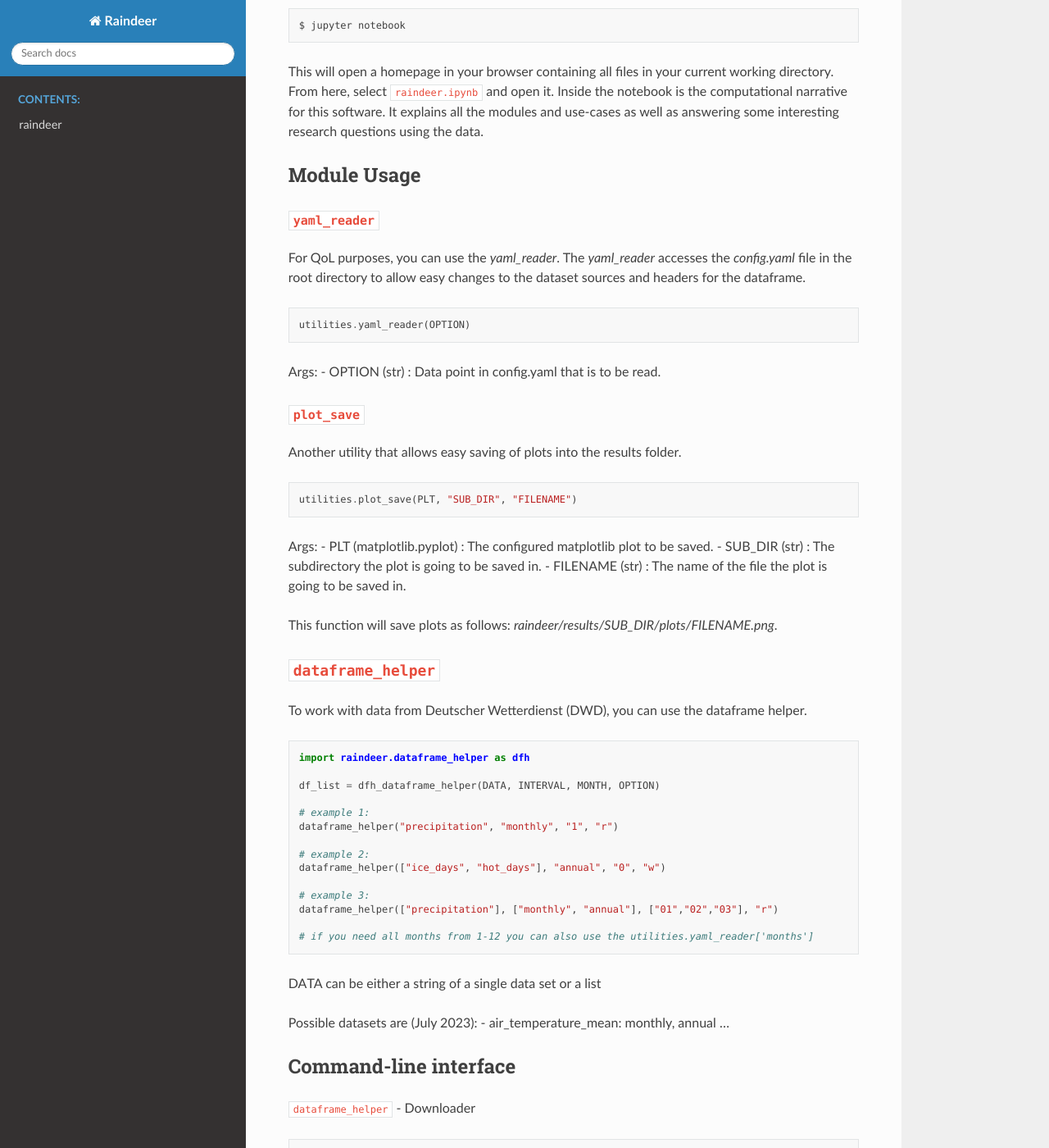
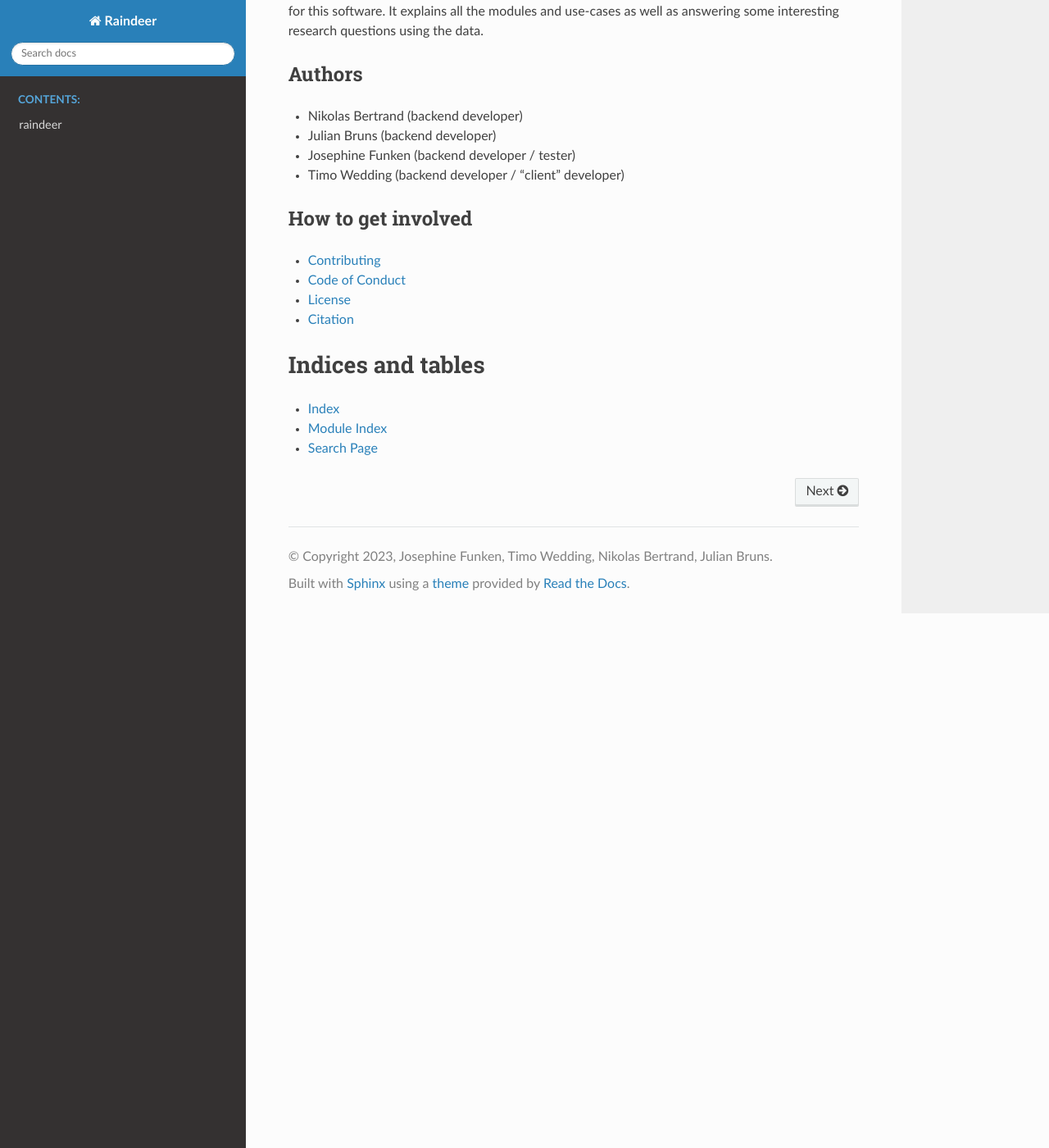
Before and after one commit to ni-be/raindeer, a Sphinx documentation site: the page built from docs/source/index.rst, in a window 1280 px wide and 1400 px high, scrolled down 2461 px. Shown: the whole window at 82% size. Built offline with Sphinx 7.4.7 and the Read the Docs theme 2.0.0, drawn with Linux system fonts in a browser that asks for light colours; some of the changed text lies outside the part shown.

Commit message:
index.rst update

```diff
--- a/docs/source/index.rst
+++ b/docs/source/index.rst
@@ -88,80 +88,6 @@ Start the jupyter notebook from the command-line with
 
 This will open a homepage in your browser containing all files in your current working directory. From here, select ``raindeer.ipynb`` and open it. Inside the notebook is the computational narrative for this software. It explains all the modules and use-cases as well as answering some interesting research questions using the data.
 
-Module Usage
-------------
-
-``yaml_reader``
-~~~~~~~~~~~~~
-
-For QoL purposes, you can use the `yaml_reader`.
-The `yaml_reader` accesses the `config.yaml` file in the root directory to allow easy changes to the dataset sources and headers for the dataframe.
-
-.. code-block:: python
-
-   utilities.yaml_reader(OPTION)
-
-Args:
-- OPTION (str) : Data point in config.yaml that is to be read.
-
-
-``plot_save``
-~~~~~~~~~~~
-
-Another utility that allows easy saving of plots into the results folder.
-
-.. code-block:: python
-
-   utilities.plot_save(PLT, "SUB_DIR", "FILENAME")
-
-Args:
-- PLT (matplotlib.pyplot) : The configured matplotlib plot to be saved.
-- SUB_DIR (str) : The subdirectory the plot is going to be saved in.
-- FILENAME (str) : The name of the file the plot is going to be saved in.
-
-This function will save plots as follows:
-`raindeer/results/SUB_DIR/plots/FILENAME.png`.
-
-``dataframe_helper``
---------------------
-
-To work with data from Deutscher Wetterdienst (DWD), you can use the dataframe helper.
-
-.. code-block:: python
-
-   import raindeer.dataframe_helper as dfh
-
-   df_list = dfh_dataframe_helper(DATA, INTERVAL, MONTH, OPTION)
-
-   # example 1:
-   dataframe_helper("precipitation", "monthly", "1", "r")
-
-   # example 2:
-   dataframe_helper(["ice_days", "hot_days"], "annual", "0", "w")
-
-   # example 3:
-   dataframe_helper(["precipitation"], ["monthly", "annual"], ["01","02","03"], "r")
-
-   # if you need all months from 1-12 you can also use the utilities.yaml_reader['months']
-
-DATA can be either a string of a single data set or a list
-
-Possible datasets are (July 2023):
-- air_temperature_mean: monthly, annual
-...
-
-Command-line interface
-----------------------
-
-``dataframe_helper`` - Downloader
-
-.. code-block:: bash
-
-   $ raindeer --mode dataframe_helper --data_set DATA_SET --interval INTERVAL --month MONTHS
-
-DATA_SET, INTERVAL and MONTHS are the same values as above only the OPTION is not included.
-...
-
 Authors
 -------
 
```
Also changed, not shown: 1 other file.
